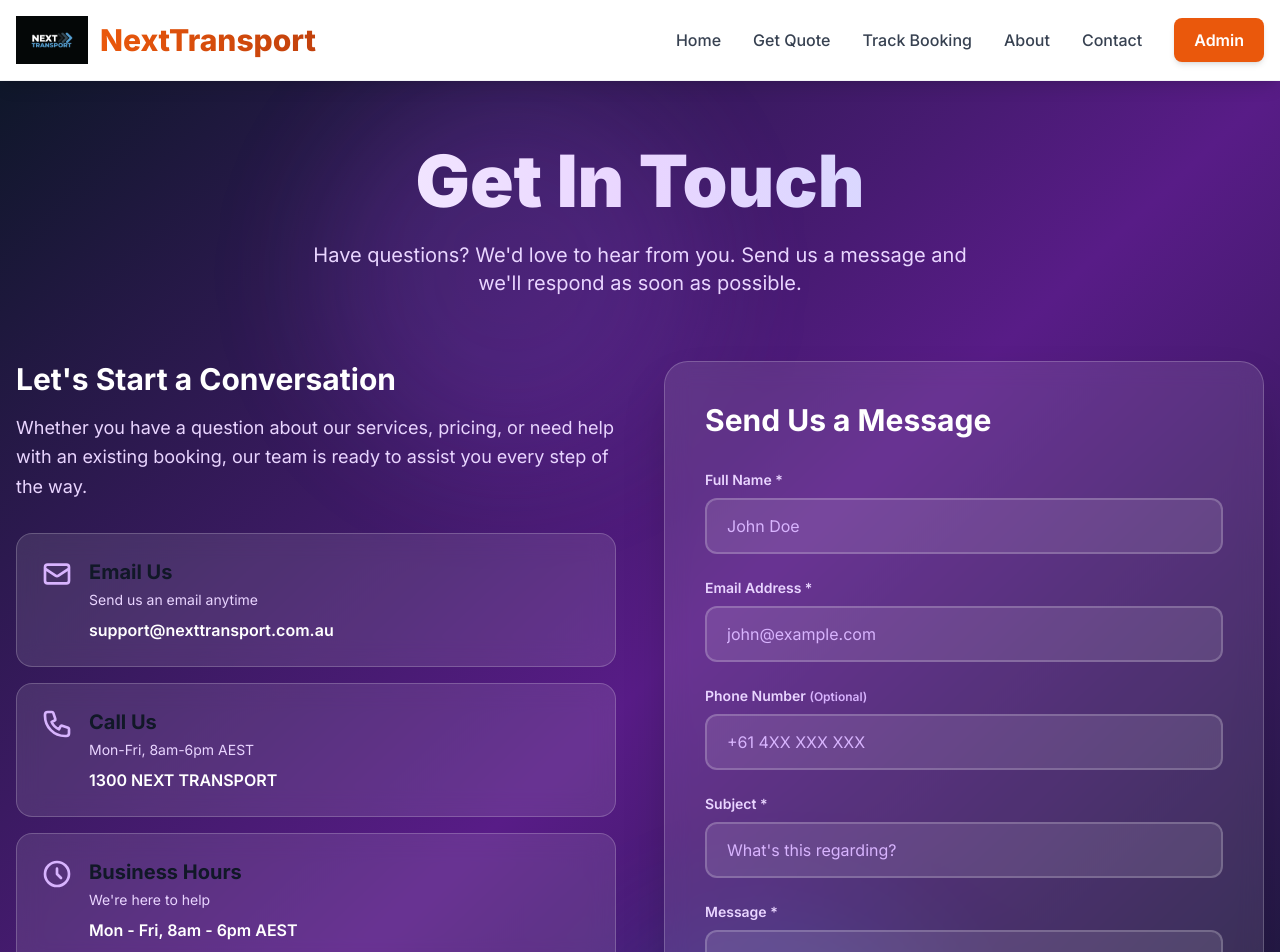
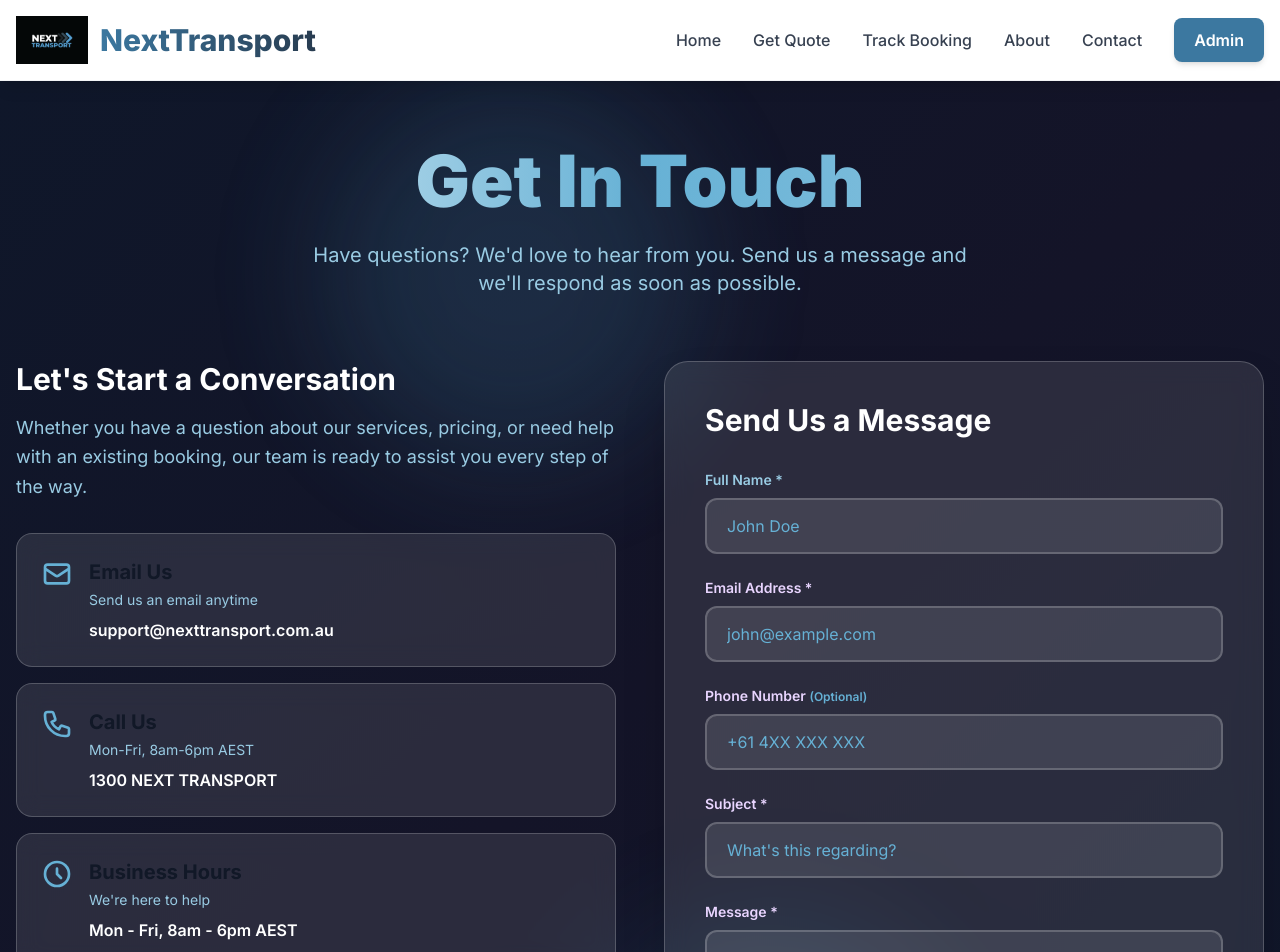
Before and after one commit to Ali139456/Next-Transport, a Next.js app: page /contact in a window 1280 px wide. Shown: the top 952 px of the page. Built offline with nearby package versions, Linux system fonts and the light colour scheme.

Commit message:
Update entire app color scheme to match logo blue colors (#50a0c8)

```diff
--- a/app/contact/page.tsx
+++ b/app/contact/page.tsx
@@ -78,20 +78,20 @@ export default function ContactPage() {
   }, [reset])
 
   return (
-    <div className="min-h-screen bg-gradient-to-br from-slate-900 via-purple-900 to-slate-900 relative overflow-hidden">
+    <div className="min-h-screen bg-gradient-to-br from-slate-900 via-accent-900 to-slate-900 relative overflow-hidden">
       {/* Animated background */}
       <div className="absolute inset-0">
-        <div className="absolute top-0 left-1/4 w-96 h-96 bg-purple-500/20 rounded-full blur-3xl animate-pulse"></div>
-        <div className="absolute bottom-0 right-1/4 w-96 h-96 bg-blue-500/20 rounded-full blur-3xl animate-pulse delay-1000"></div>
+        <div className="absolute top-0 left-1/4 w-96 h-96 bg-accent-500/20 rounded-full blur-3xl animate-pulse"></div>
+        <div className="absolute bottom-0 right-1/4 w-96 h-96 bg-accent-600/20 rounded-full blur-3xl animate-pulse delay-1000"></div>
       </div>
 
       <div className="relative z-10 container mx-auto px-4 py-16">
         {/* Header */}
         <div className="text-center mb-16">
-          <h1 className="text-6xl md:text-7xl font-black mb-6 text-transparent bg-clip-text bg-gradient-to-r from-white via-purple-200 to-blue-200">
+          <h1 className="text-6xl md:text-7xl font-black mb-6 text-transparent bg-clip-text bg-gradient-to-r from-white via-accent-300 to-accent-200">
             Get In Touch
           </h1>
-          <p className="text-xl text-purple-200 max-w-2xl mx-auto">
+          <p className="text-xl text-accent-200 max-w-2xl mx-auto">
             Have questions? We&apos;d love to hear from you. Send us a message and we&apos;ll respond as soon as possible.
           </p>
         </div>
@@ -101,7 +101,7 @@ export default function ContactPage() {
           <div className="space-y-8">
             <div>
               <h2 className="text-3xl font-bold text-white mb-4">Let&apos;s Start a Conversation</h2>
-              <p className="text-purple-200 text-lg leading-relaxed">
+              <p className="text-accent-200 text-lg leading-relaxed">
                 Whether you have a question about our services, pricing, or need help with an existing booking,
                 our team is ready to assist you every step of the way.
               </p>
@@ -117,25 +117,25 @@ export default function ContactPage() {
                   {method.link ? (
                     <a
                       href={method.link}
-                      className="flex items-start space-x-4 text-white hover:text-purple-200 transition-colors"
+                      className="flex items-start space-x-4 text-white hover:text-accent-200 transition-colors"
                     >
-                      <div className="flex-shrink-0 text-purple-300 group-hover:text-purple-200 transition-colors">
+                      <div className="flex-shrink-0 text-accent-300 group-hover:text-accent-200 transition-colors">
                         {method.icon}
                       </div>
                       <div className="flex-1">
                         <h3 className="text-xl font-bold mb-1">{method.title}</h3>
-                        <p className="text-purple-200 text-sm mb-2">{method.description}</p>
+                        <p className="text-accent-200 text-sm mb-2">{method.description}</p>
                         <p className="text-white font-semibold">{method.value}</p>
                       </div>
                     </a>
                   ) : (
                     <div className="flex items-start space-x-4 text-white">
-                      <div className="flex-shrink-0 text-purple-300">
+                      <div className="flex-shrink-0 text-accent-300">
                         {method.icon}
                       </div>
                       <div className="flex-1">
                         <h3 className="text-xl font-bold mb-1">{method.title}</h3>
-                        <p className="text-purple-200 text-sm mb-2">{method.description}</p>
+                        <p className="text-accent-200 text-sm mb-2">{method.description}</p>
                         <p className="text-white font-semibold">{method.value}</p>
                       </div>
                     </div>
@@ -147,12 +147,12 @@ export default function ContactPage() {
             {/* Response Time Card */}
             <div className="bg-gradient-to-r from-purple-600/30 to-blue-600/30 backdrop-blur-md rounded-2xl p-6 border border-purple-400/30">
               <div className="flex items-start space-x-3">
-                <svg className="w-6 h-6 text-purple-200 mt-1 flex-shrink-0" fill="none" stroke="currentColor" viewBox="0 0 24 24">
+                <svg className="w-6 h-6 text-accent-200 mt-1 flex-shrink-0" fill="none" stroke="currentColor" viewBox="0 0 24 24">
                   <path strokeLinecap="round" strokeLinejoin="round" strokeWidth={2} d="M13 16h-1v-4h-1m1-4h.01M21 12a9 9 0 11-18 0 9 9 0 0118 0z" />
                 </svg>
                 <div>
                   <h3 className="text-white font-bold mb-2">Quick Response Guarantee</h3>
-                  <p className="text-purple-100 text-sm">
+                  <p className="text-accent-100 text-sm">
                     We typically respond to all inquiries within 24 hours during business days.
                     For urgent matters, please call us directly.
                   </p>
@@ -168,13 +168,13 @@ export default function ContactPage() {
             <form onSubmit={handleSubmit(onSubmit)} className="space-y-6">
               {/* Name Field */}
               <div>
-                <label htmlFor="name" className="block text-sm font-semibold text-purple-200 mb-2">
+                <label htmlFor="name" className="block text-sm font-semibold text-accent-200 mb-2">
                   Full Name *
                 </label>
                 <input
                   id="name"
                   {...register('name')}
-                  className="w-full px-5 py-3.5 bg-white/10 border-2 border-white/20 rounded-xl text-white placeholder-purple-300 focus:ring-2 focus:ring-purple-400 focus:border-purple-400 transition-all outline-none"
+                  className="w-full px-5 py-3.5 bg-white/10 border-2 border-white/20 rounded-xl text-white placeholder-accent-300 focus:ring-2 focus:ring-accent-400 focus:border-accent-400 transition-all outline-none"
                   autoComplete="name"
                   placeholder="John Doe"
                 />
@@ -192,7 +192,7 @@ export default function ContactPage() {
                   id="email"
                   {...register('email')}
                   type="email"
-                  className="w-full px-5 py-3.5 bg-white/10 border-2 border-white/20 rounded-xl text-white placeholder-purple-300 focus:ring-2 focus:ring-purple-400 focus:border-purple-400 transition-all outline-none"
+                  className="w-full px-5 py-3.5 bg-white/10 border-2 border-white/20 rounded-xl text-white placeholder-accent-300 focus:ring-2 focus:ring-accent-400 focus:border-accent-400 transition-all outline-none"
                   autoComplete="email"
                   placeholder="john@example.com"
                 />
@@ -204,13 +204,13 @@ export default function ContactPage() {
               {/* Phone Field */}
               <div>
                 <label htmlFor="phone" className="block text-sm font-semibold text-purple-200 mb-2">
-                  Phone Number <span className="text-purple-300 text-xs">(Optional)</span>
+                  Phone Number <span className="text-accent-300 text-xs">(Optional)</span>
                 </label>
                 <input
                   id="phone"
                   {...register('phone')}
                   type="tel"
-                  className="w-full px-5 py-3.5 bg-white/10 border-2 border-white/20 rounded-xl text-white placeholder-purple-300 focus:ring-2 focus:ring-purple-400 focus:border-purple-400 transition-all outline-none"
+                  className="w-full px-5 py-3.5 bg-white/10 border-2 border-white/20 rounded-xl text-white placeholder-accent-300 focus:ring-2 focus:ring-accent-400 focus:border-accent-400 transition-all outline-none"
                   autoComplete="tel"
                   placeholder="+61 4XX XXX XXX"
                 />
@@ -224,7 +224,7 @@ export default function ContactPage() {
                 <input
                   id="subject"
                   {...register('subject')}
-                  className="w-full px-5 py-3.5 bg-white/10 border-2 border-white/20 rounded-xl text-white placeholder-purple-300 focus:ring-2 focus:ring-purple-400 focus:border-purple-400 transition-all outline-none"
+                  className="w-full px-5 py-3.5 bg-white/10 border-2 border-white/20 rounded-xl text-white placeholder-accent-300 focus:ring-2 focus:ring-accent-400 focus:border-accent-400 transition-all outline-none"
                   autoComplete="off"
                   placeholder="What's this regarding?"
                 />
@@ -254,7 +254,7 @@ export default function ContactPage() {
               <button
                 type="submit"
                 disabled={submitting}
-                className="w-full bg-gradient-to-r from-purple-600 to-blue-600 hover:from-purple-700 hover:to-blue-700 text-white font-bold py-4 px-8 rounded-xl transition-all disabled:opacity-50 disabled:cursor-not-allowed shadow-lg hover:shadow-xl hover:scale-[1.02] transform duration-200"
+                className="w-full bg-gradient-to-r from-accent-500 to-accent-600 hover:from-accent-600 hover:to-accent-700 text-white font-bold py-4 px-8 rounded-xl transition-all disabled:opacity-50 disabled:cursor-not-allowed shadow-lg hover:shadow-xl hover:scale-[1.02] transform duration-200"
               >
                 {submitting ? (
                   <span className="flex items-center justify-center">
--- a/app/globals.css
+++ b/app/globals.css
@@ -6,9 +6,9 @@
   body {
     @apply bg-gray-50 text-gray-900 antialiased;
     background-image:
-      radial-gradient(circle at 20% 50%, rgba(251, 146, 60, 0.05) 0%, transparent 50%),
-      radial-gradient(circle at 80% 80%, rgba(249, 115, 22, 0.05) 0%, transparent 50%),
-      radial-gradient(circle at 40% 20%, rgba(251, 146, 60, 0.03) 0%, transparent 50%);
+      radial-gradient(circle at 20% 50%, rgba(80, 160, 200, 0.05) 0%, transparent 50%),
+      radial-gradient(circle at 80% 80%, rgba(60, 120, 160, 0.05) 0%, transparent 50%),
+      radial-gradient(circle at 40% 20%, rgba(80, 140, 200, 0.03) 0%, transparent 50%);
     background-attachment: fixed;
   }
 
@@ -47,14 +47,14 @@
   }
 
   .bg-pattern-dots {
-    background-image: radial-gradient(circle, rgba(251, 146, 60, 0.1) 1px, transparent 1px);
+    background-image: radial-gradient(circle, rgba(80, 160, 200, 0.1) 1px, transparent 1px);
     background-size: 24px 24px;
   }
 
   .bg-pattern-grid {
     background-image:
-      linear-gradient(rgba(251, 146, 60, 0.03) 1px, transparent 1px),
-      linear-gradient(90deg, rgba(251, 146, 60, 0.03) 1px, transparent 1px);
+      linear-gradient(rgba(80, 160, 200, 0.03) 1px, transparent 1px),
+      linear-gradient(90deg, rgba(80, 160, 200, 0.03) 1px, transparent 1px);
     background-size: 40px 40px;
   }
 }
--- a/components/HomePage.tsx
+++ b/components/HomePage.tsx
@@ -80,7 +80,7 @@ export default function HomePage() {
       </Parallax>
 
       {/* Features Section */}
-      <section className="py-32 bg-gradient-to-b from-white via-orange-50/30 to-white relative overflow-hidden">
+      <section className="py-32 bg-gradient-to-b from-white via-blue-50/30 to-white relative overflow-hidden">
         <div className="absolute inset-0 bg-pattern-grid opacity-5"></div>
         <div className="container mx-auto px-4 max-w-7xl relative z-10">
           <div className="text-center mb-20">
@@ -132,7 +132,7 @@ export default function HomePage() {
       </section>
 
       {/* Steps Section */}
-      <section className="py-32 bg-gradient-to-br from-accent-50 via-white to-orange-50 relative overflow-hidden">
+      <section className="py-32 bg-gradient-to-br from-accent-50 via-white to-accent-50/30 relative overflow-hidden">
         <div className="absolute inset-0 bg-pattern-dots opacity-10"></div>
         <div className="container mx-auto px-4 max-w-7xl relative z-10">
           <div className="text-center mb-20">
@@ -236,7 +236,7 @@ export default function HomePage() {
 
           {/* Main Content: Stats Block + Testimonial */}
           <div className="grid lg:grid-cols-2 gap-6 sm:gap-8 items-start">
-            {/* Left: Stats Block with Orange Background */}
+            {/* Left: Stats Block with Accent Background */}
             <div className="bg-gradient-to-br from-accent-500 to-accent-600 rounded-xl sm:rounded-2xl p-8 sm:p-12 md:p-16 relative overflow-hidden shadow-2xl order-2 lg:order-1">
               {/* Radial gradient pattern */}
               <div className="absolute inset-0 opacity-20">
--- a/tailwind.config.js
+++ b/tailwind.config.js
@@ -21,16 +21,16 @@ module.exports = {
           900: '#0f172a',
         },
         accent: {
-          50: '#fff7ed',
-          100: '#ffedd5',
-          200: '#fed7aa',
-          300: '#fdba74',
-          400: '#fb923c',
-          500: '#f97316',
-          600: '#ea580c',
-          700: '#c2410c',
-          800: '#9a3412',
-          900: '#7c2d12',
+          50: '#e6f2f8',
+          100: '#cce5f1',
+          200: '#99cbe3',
+          300: '#66b1d5',
+          400: '#3397c7',
+          500: '#50a0c8', // Primary logo blue
+          600: '#3c78a0', // Secondary logo blue
+          700: '#283c50', // Dark logo blue
+          800: '#1e2d3c',
+          900: '#141428', // Darkest logo color
         },
         secondary: {
           50: '#fafafa',
```
Also changed, not shown: app/booking/page.tsx (+32 -32 lines), app/login/page.tsx (+11 -11 lines).
